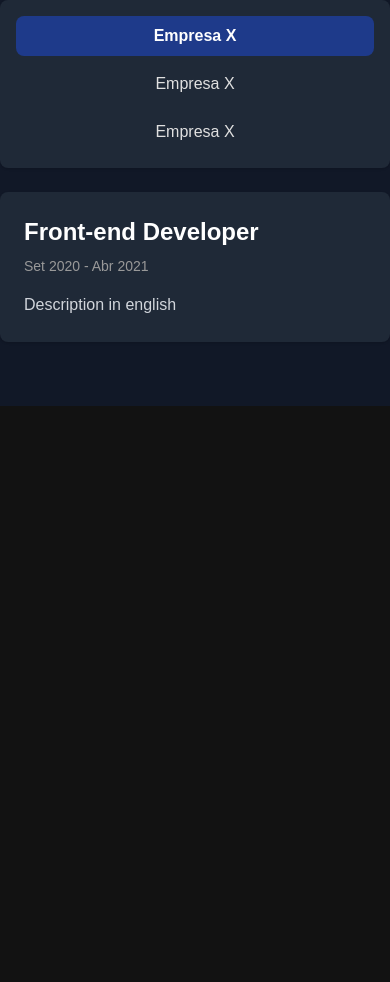
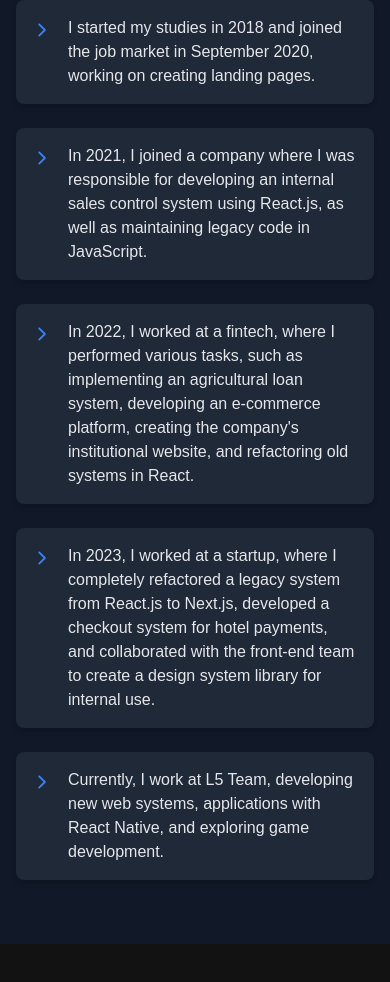
Before and after one commit to LucasAlvaresA/portfolio-lucas, a Next.js app: page / in a window 390 px wide. Shown: the part 5820-6802 px from the top of the page. Before the commit the page ends 6282 px from the top, so only its background shows below. Built offline with nearby package versions, Linux system fonts and the light colour scheme.

Commit message:
feat: experiences section

```diff
--- a/src/components/sections/experiences.tsx
+++ b/src/components/sections/experiences.tsx
@@ -3,52 +3,31 @@
 import { experiencesData } from "@/data/experiences";
 import { useTranslateStore } from "@/stores/translate-store";
 import { experiencesTranslate } from "@/translate/experiences";
-import { useState } from "react";
+import { IoIosArrowForward } from "react-icons/io";
 
 export const Experiences = () => {
     const { language } = useTranslateStore((state) => state);
-    const [selectedExperience, setSelectedExperience] = useState(
-        experiencesData[0]
-    );
 
     return (
         <div className="w-full bg-gray-200 dark:bg-gray-900 py-16">
-            <div className="max-w-4xl mx-auto">
+            <div className="max-w-4xl mx-auto px-4">
                 <h1 className="text-3xl font-bold text-gray-800 dark:text-white text-center mb-8">
                     {experiencesTranslate[language]?.title}
                 </h1>
 
-                <div className="flex flex-col md:flex-row gap-6">
-                    <div className="flex-shrink-0 w-full md:w-1/3 bg-gray-100 dark:bg-gray-800 p-4 rounded-lg shadow">
-                        <ul className="space-y-2">
-                            {experiencesData.map((exp) => (
-                                <li
-                                    key={exp.id}
-                                    className={`p-2 rounded-lg cursor-pointer text-center md:text-left ${
-                                        selectedExperience.id === exp.id
-                                            ? "bg-primary text-white font-bold"
-                                            : "hover:bg-gray-200 dark:hover:bg-gray-700"
-                                    }`}
-                                    onClick={() => setSelectedExperience(exp)}
-                                >
-                                    {exp.company}
-                                </li>
-                            ))}
-                        </ul>
-                    </div>
-
-                    <div className="flex-grow w-full md:w-2/3 bg-white dark:bg-gray-800 p-6 rounded-lg shadow">
-                        <h3 className="text-2xl font-semibold text-primary dark:text-white text-opacity-85 mb-2">
-                            {selectedExperience.role[language]}
-                        </h3>
-                        <p className="text-sm text-muted-foreground mb-4">
-                            {selectedExperience.period}
-                        </p>
-                        <p className="text-gray-700 dark:text-gray-300 leading-relaxed">
-                            {selectedExperience.description[language]}
-                        </p>
-                    </div>
-                </div>
+                <ul className="space-y-6">
+                    {experiencesData.map((experience) => (
+                        <li
+                            key={experience.id}
+                            className="flex items-start gap-4 p-4 bg-white dark:bg-gray-800 rounded-lg shadow-md hover:shadow-lg transition-shadow"
+                        >
+                            <IoIosArrowForward className="text-blue-500 mt-1 text-xl flex-shrink-0" />
+                            <p className="text-gray-700 dark:text-gray-200">
+                                {experience.description[language]}
+                            </p>
+                        </li>
+                    ))}
+                </ul>
             </div>
         </div>
     );
--- a/src/data/experiences.ts
+++ b/src/data/experiences.ts
@@ -1,41 +1,39 @@
-export const experiencesData = [
+import { Experience } from "@/types/experience";
+
+export const experiencesData: Experience[] = [
     {
         id: 1,
-        role: {
-            br: "Desenvolvedor Front-end",
-            en: "Front-end Developer",
-        },
-        company: "Empresa X",
-        period: "Set 2020 - Abr 2021",
         description: {
-            br: "Criação de landing pages, Manutenção de templates em React.js e Criação de templates utilizando HTML/CSS para integrações de projetos em Ruby",
-            en: "Description in english",
+            br: "Comecei meus estudos em 2018 e ingressei no mercado de trabalho em setembro de 2020, atuando na criação de landing pages.",
+            en: "I started my studies in 2018 and joined the job market in September 2020, working on creating landing pages.",
         },
     },
     {
         id: 2,
-        role: {
-            br: "Desenvolvedor Front-end 2",
-            en: "Front-end Developer",
-        },
-        company: "Empresa X",
-        period: "Jan 2018 - Dez 2020",
         description: {
-            br: "Criação de landing pages, Manutenção de templates em React.js e Criação de templates utilizando HTML/CSS para integrações de projetos em Ruby",
-            en: "Description in english",
+            br: "Em 2021, entrei em uma empresa onde fui responsável pelo desenvolvimento de um sistema de controle interno de vendas utilizando React.js, além de realizar a manutenção de código legado em JavaScript.",
+            en: "In 2021, I joined a company where I was responsible for developing an internal sales control system using React.js, as well as maintaining legacy code in JavaScript.",
         },
     },
     {
         id: 3,
-        role: {
-            br: "Desenvolvedor Front-end 3",
-            en: "Front-end Developer",
+        description: {
+            br: "Em 2022, trabalhei em uma fintech, onde executei diversas tarefas, como a implementação de um sistema de empréstimos agrícolas, desenvolvimento de uma plataforma de e-commerce, criação do site institucional da empresa e refatoração de sistemas antigos em React.",
+            en: "In 2022, I worked at a fintech, where I performed various tasks, such as implementing an agricultural loan system, developing an e-commerce platform, creating the company's institutional website, and refactoring old systems in React.",
         },
-        company: "Empresa X",
-        period: "Jan 2018 - Dez 2020",
+    },
+    {
+        id: 4,
         description: {
-            br: "Criação de landing pages, Manutenção de templates em React.js e Criação de templates utilizando HTML/CSS para integrações de projetos em Ruby",
-            en: "Description in english",
+            br: "Em 2023, trabalhei em uma startup, onde realizei a refatoração completa de um sistema legado em React.js para Next.js, desenvolvi um sistema de checkout para pagamentos de hotéis e, em conjunto com a equipe de front-end, criei uma biblioteca de estilos para uso interno.",
+            en: "In 2023, I worked at a startup, where I completely refactored a legacy system from React.js to Next.js, developed a checkout system for hotel payments, and collaborated with the front-end team to create a design system library for internal use.",
+        },
+    },
+    {
+        id: 5,
+        description: {
+            br: "Atualmente, atuo na L5 Team, desenvolvendo novos sistemas para web, aplicativos com React Native e explorando o desenvolvimento de jogos.",
+            en: "Currently, I work at L5 Team, developing new web systems, applications with React Native, and exploring game development.",
         },
     },
 ];
--- /dev/null
+++ b/src/types/experience.ts
@@ -0,0 +1,7 @@
+export type Experience = {
+    id: number;
+    description: {
+        br: string;
+        en: string;
+    };
+};
```
